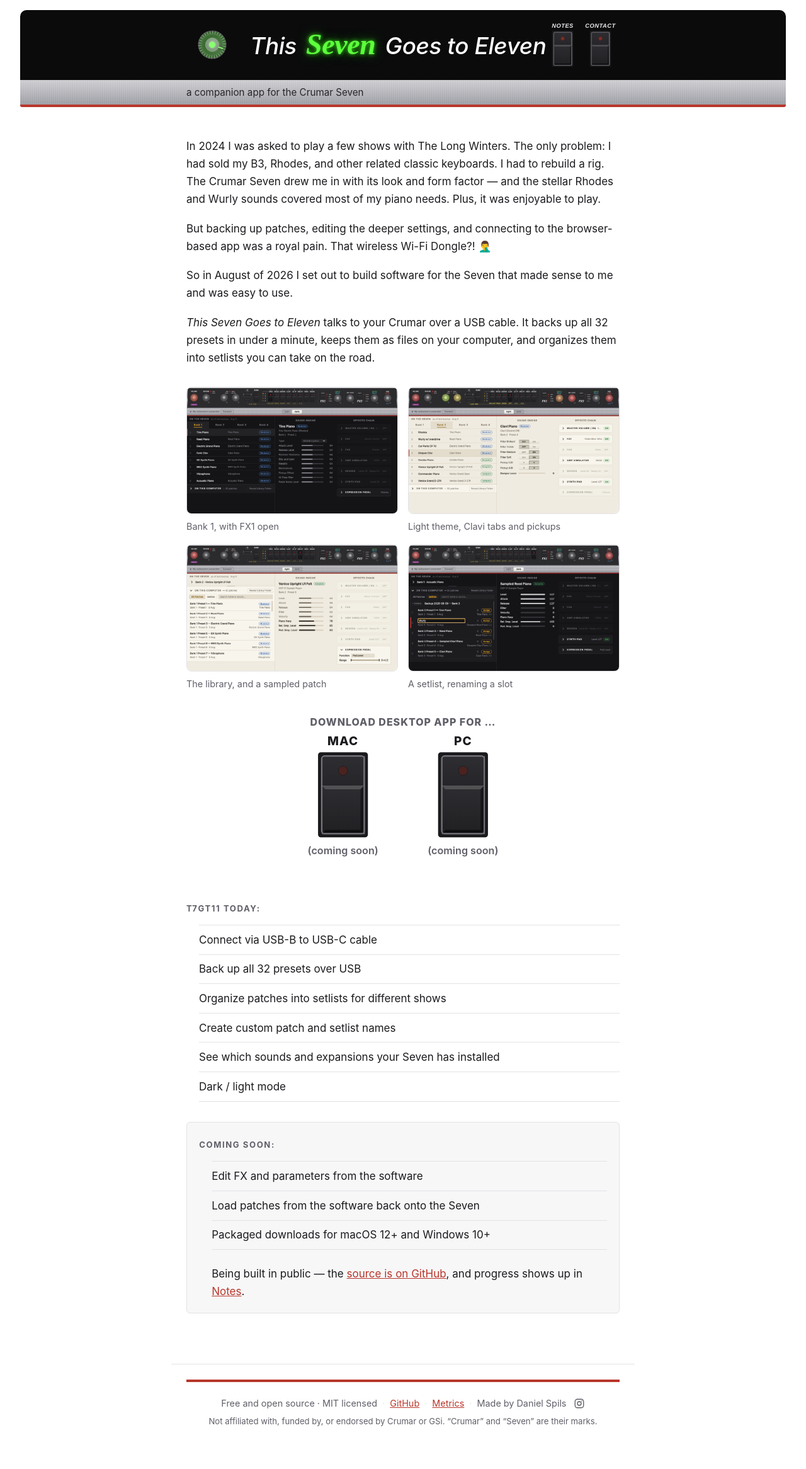
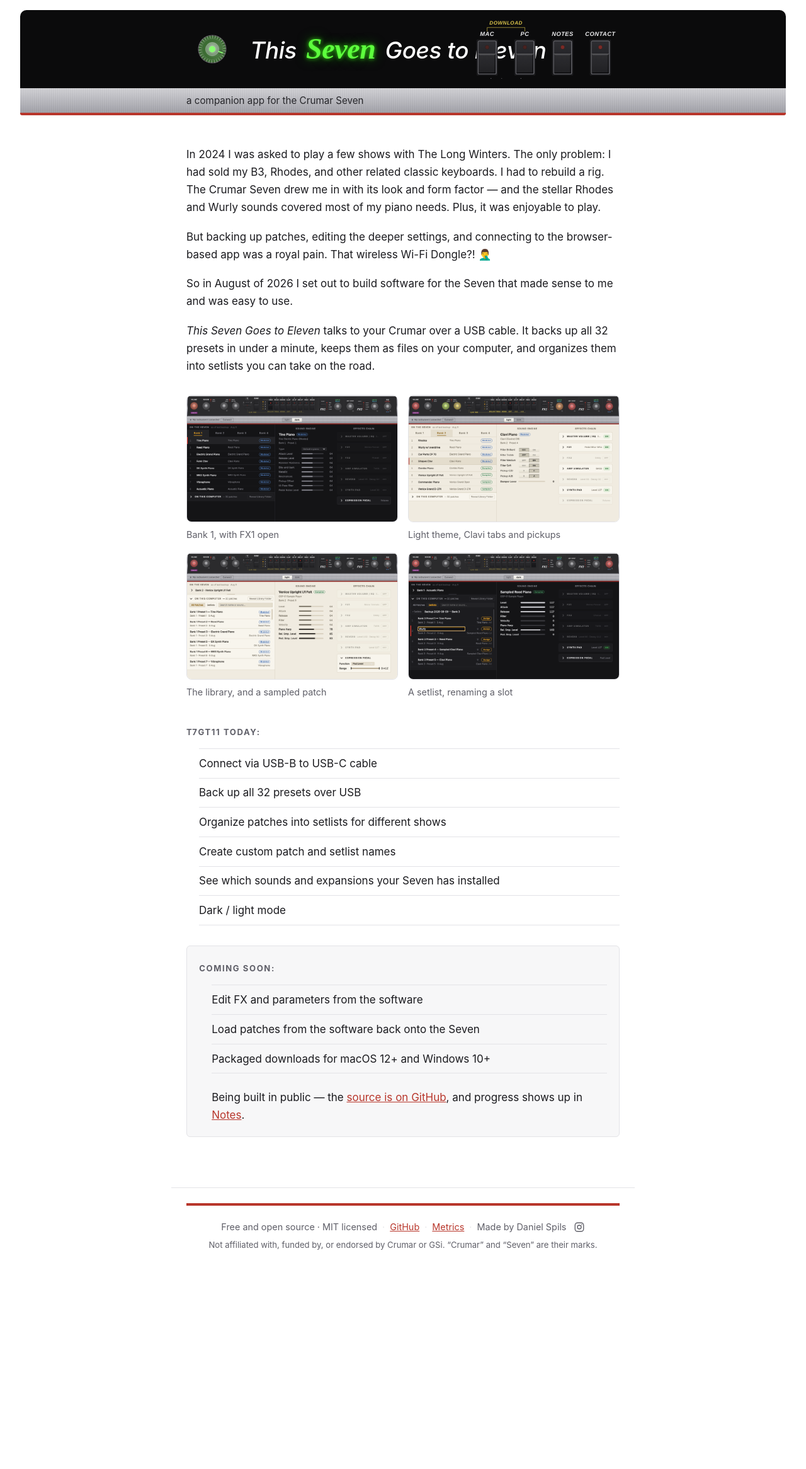
Before and after one commit to danielspils/this-seven-goes-to-eleven, a Jekyll site: the page built from docs/index.md, in a window 1280 px wide. Shown: the whole page at 63% size. Built offline with Jekyll 4.4.1, drawn with Linux system fonts in a browser that asks for light colours; after the commit the page ends 2052 px from its top, so only the background shows below that.

Commit message:
Downloads move into the header, bracketed like the Clavi tabs
MAC and PC join NOTES and CONTACT as preset buttons on the header panel, under
a DOWNLOAD legend drawn the way the instrument brackets its CLAVI TABS: the
same yellow (#d9c24a), the same hairline, turning down toward the pair it
labels. The viewBox starts above zero so the legend has room without moving
the buttons — all four caps stay on one line, as they do on the panel.

MAC and PC are inert while there is nothing to download: dark LED, no pointer,
and "(coming soon)" beneath them. Wrapping a group in <a> and adding is-live
lights the LED.

Replaces the web-styled buttons in the page body, which were a second design
language on a site whose whole vocabulary is the panel.

Co-Authored-By: Claude Opus 5 <noreply@anthropic.com>

```diff
--- a/docs/assets/css/style.css
+++ b/docs/assets/css/style.css
@@ -65,7 +65,7 @@ main { max-width: 46rem; margin: 0 auto; padding: 0 1.5rem 5rem; }
 .knob .k-ribs line { stroke: rgba(255,255,255,.34); }
 .knob .k-mark { filter: drop-shadow(0 0 3px currentColor); }
 
-.panel-buttons { flex: none; width: 116px; height: auto; }
+.panel-buttons { flex: none; width: 236px; height: auto; }
 .panel-buttons .lbl {
   fill: #e8e8ea; font-family: 'Archivo Narrow', Helvetica, Arial, sans-serif;
   font-weight: 700; font-style: italic; font-size: 15px; letter-spacing: .05em;
@@ -81,6 +81,22 @@ main { max-width: 46rem; margin: 0 auto; padding: 0 1.5rem 5rem; }
 .panel-buttons .edge { fill: none; stroke: #6e6e75; stroke-width: 1.4; }
 .panel-buttons .led { fill: #7d2b26; stroke: #1a1a1c; stroke-width: .5; }
 .panel-buttons .panel-btn { cursor: pointer; }
+/* DOWNLOAD legend and bracket: the instrument's own CLAVI TABS treatment —
+   same yellow, same hairline, turning down toward the pair it labels. */
+.panel-buttons .lbl-alt {
+  fill: #d9c24a; font-family: 'Archivo Narrow', Helvetica, Arial, sans-serif;
+  font-weight: 700; font-style: italic; font-size: 13px;
+  letter-spacing: .06em; text-anchor: middle;
+}
+.panel-buttons .clavi-line { stroke: #d9c24a; stroke-width: 1; fill: none; }
+.panel-buttons .cap {
+  fill: #8d8d97; font-family: 'Archivo Narrow', Helvetica, Arial, sans-serif;
+  font-weight: 700; font-size: 11px; letter-spacing: .04em; text-anchor: middle;
+}
+/* Nothing to download yet: dark LED, no pointer. is-live lights it. */
+.panel-buttons .is-soon { cursor: default; }
+.panel-buttons .is-soon .led { fill: #4a2320; }
+.panel-buttons .is-live .led { fill: #ff3b30; }
 .panel-buttons .panel-btn:hover .led { fill: #ff3b30; }
 .panel-buttons .panel-btn:hover .btn-face { fill: #2b2b2e; }
 @media (max-width: 46rem) {
@@ -260,33 +276,3 @@ dialog.shot-modal img { display: block; width: 100%; height: auto; border-radius
 .site-foot .fine { font-size: .82rem; opacity: .8; margin-top: .4rem; }
 
 @media (max-width: 34rem) { body { font-size: 16px; } h1 { font-size: 1.7rem; } }
-
-/* Downloads: the Seven's preset buttons again, this time as the way out of
-   the page. Same bezel, cap, plateau and LED as the header pair — one
-   hardware vocabulary, used wherever the site asks for a press. */
-.downloads { margin: 2.2rem 0 2.6rem; text-align: center; }
-.downloads-title {
-  font-size: 1rem; font-weight: 800; letter-spacing: .06em;
-  text-transform: uppercase; margin: 0 0 .2rem;
-}
-.download-buttons { width: 100%; max-width: 22rem; height: auto; }
-.download-buttons .lbl {
-  fill: var(--text); font-weight: 800; font-size: 13px;
-  letter-spacing: .06em; text-anchor: middle;
-}
-.download-buttons .cap {
-  fill: var(--muted, #6b665c); font-size: 11px; font-weight: 600; text-anchor: middle;
-}
-.download-buttons .btn-bezel { fill: #1a1a1c; }
-.download-buttons .btn-face { fill: url(#dlf); stroke: #75757c; stroke-width: 1.5; rx: 3; }
-.download-buttons .f-t { fill: rgba(255,255,255,.2); }
-.download-buttons .f-l { fill: rgba(255,255,255,.04); }
-.download-buttons .f-r { fill: rgba(0,0,0,.3); }
-.download-buttons .f-b { fill: rgba(0,0,0,.45); }
-.download-buttons .plateau { fill: rgba(255,255,255,.035); }
-.download-buttons .edge { fill: none; stroke: #6e6e75; stroke-width: 1.4; }
-/* Dark LED while there is nothing to download; lit once a build exists. */
-.download-buttons .led { fill: #4a2320; stroke: #1a1a1c; stroke-width: .5; }
-.download-buttons .is-live { cursor: pointer; }
-.download-buttons .is-live .led { fill: #ff3b30; }
-.download-buttons .is-live:hover .btn-face { fill: #2b2b2e; }
--- a/docs/index.md
+++ b/docs/index.md
@@ -49,13 +49,6 @@ organizes them into setlists you can take on the road.
   </figure>
 </div>
 
-<!-- Downloads, drawn as the instrument's own preset buttons. Inert until
-     there are builds to link to (see _includes/download-buttons.svg). -->
-<div class="downloads">
-  <h2 class="downloads-title">Download desktop app for &hellip;</h2>
-  {% include download-buttons.svg %}
-</div>
-
 ## T7GT11 today:
 
 <ul class="features">
```
Also changed, not shown: docs/_includes/download-buttons.svg (deleted), docs/_includes/panel-buttons.svg.
